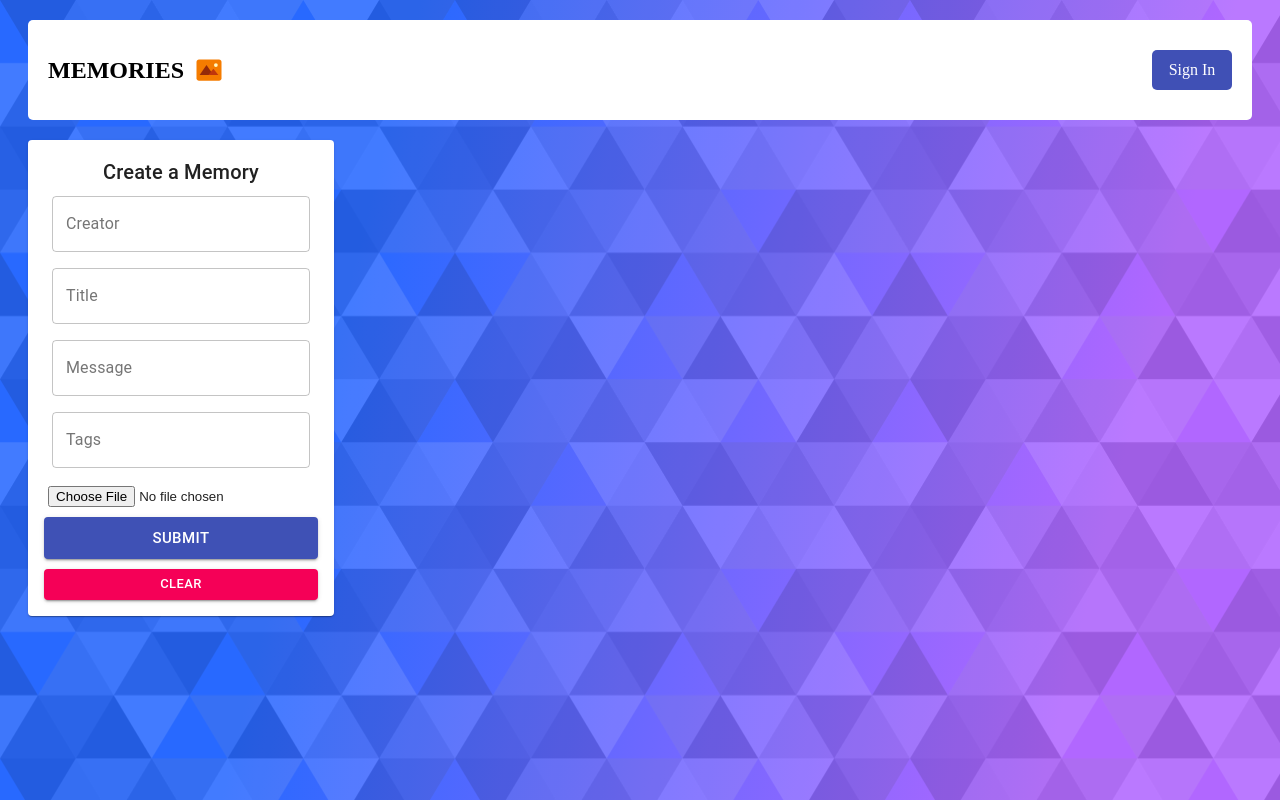
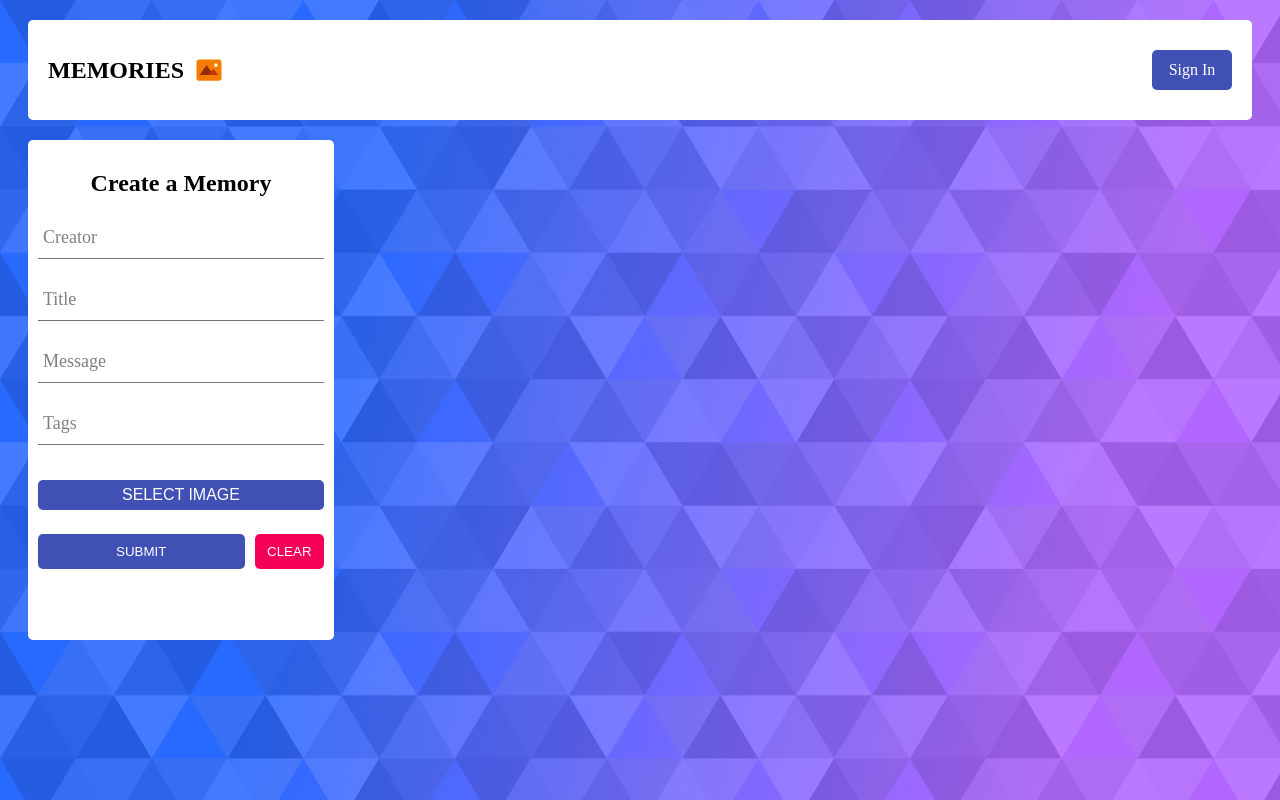
Before and after one commit to LisovyiNazar/memories_mern, a React (Create React App) app in the folder client/: page / in a window 1280 px wide. Built offline with nearby package versions, Linux system fonts and the light colour scheme; no server answers.

Commit message:
Form redesign and fix bugs

```diff
--- a/client/src/components/Form/Form.js
+++ b/client/src/components/Form/Form.js
@@ -1,14 +1,11 @@
 import React, { useContext, useEffect, useState } from 'react'
 import { PostForEditContext } from '../../store/context/postForEdit.context'
-import { TextField, Button, Typography, Paper } from '@material-ui/core'
 import FileBase from 'react-file-base64'
 import { useDispatch } from 'react-redux'
 import { createPost, updatePost } from '../../store/actions/post.actions'
-import useStyles from './styles'
+import './index.scss'
 
 const Form = () => {
-    const classes = useStyles()
-
     const initInputValue = {
         creator: '',
         title: '',
@@ -45,69 +42,63 @@ const Form = () => {
     }
 
     return (
-        <Paper className={classes.paper}>
-            <form autoComplete='off' noValidate className={`${classes.root} ${classes.form}`} onSubmit={handleSubmit}>
-                <Typography variant='h6'>{ postForEdit ? 'Update' : 'Create' } a Memory</Typography>
-                <TextField
-                    name='creator'
-                    variant='outlined'
-                    label='Creator'
-                    fullWidth
+        <form
+            className='memories-form'
+            onSubmit={handleSubmit}
+        >
+            <h2>{ postForEdit ? 'Update' : 'Create' } a Memory</h2>
+            <div className="group">
+                <input
+                    type="text"
+                    required
                     value={postData.creator}
                     onChange={(e) => setPostData({ ...postData, creator: e.target.value })}
                 />
-                <TextField
-                    name='title'
-                    variant='outlined'
-                    label='Title'
-                    fullWidth
+                <span className="bar"></span>
+                <label>Creator</label>
+            </div>
+            <div className="group">
+                <input
+                    type="text"
+                    required
                     value={postData.title}
                     onChange={(e) => setPostData({ ...postData, title: e.target.value })}
-                />
-                <TextField
-                    name='message'
-                    variant='outlined'
-                    label='Message'
-                    fullWidth
+                ></input>
+                <span className="bar"></span>
+                <label>Title</label>
+            </div>
+            <div className="group">
+                <input
+                    type="text"
+                    required
                     value={postData.message}
                     onChange={(e) => setPostData({ ...postData, message: e.target.value })}
-                />
-                <TextField
-                    name='tags'
-                    variant='outlined'
-                    label='Tags'
-                    fullWidth
+                ></input>
+                <span className="bar"></span>
+                <label>Message</label>
+            </div>
+            <div className="group">
+                <input
+                    type="text"
+                    required
                     value={postData.tags}
                     onChange={(e) => setPostData({ ...postData, tags: e.target.value.split(',') })}
+                ></input>
+                <span className="bar"></span>
+                <label>Tags</label>
+            </div>
+            <div className="image">
+                <FileBase
+                    type='file'
+                    multiple={false}
+                    onDone={({ base64 }) => setPostData({ ...postData, selectedFile: base64 })}
                 />
-                <div className={classes.fileInput}>
-                    <FileBase
-                        type='file'
-                        multiple={false}
-                        onDone={({base64}) => setPostData({ ...postData, selectedFile: base64 })}
-                    />
-                </div>
-                <Button
-                    className={classes.buttonSubmit}
-                    variant='contained'
-                    color='primary'
-                    size='large'
-                    type='submit'
-                    fullWidth
-                >
-                    Submit
-                </Button>
-                <Button
-                    variant='contained'
-                    color='secondary'
-                    size='small'
-                    onClick={() => {clearForm()}}
-                    fullWidth
-                >
-                    Clear
-                </Button>
-            </form>
-        </Paper>
+            </div>
+            <div className='button-group'>
+                <button type='submit' className='submit'>{ postForEdit ? 'Update' : 'Submit' }</button>
+                <button type='button' className='clear' onClick={() => clearForm()} >Clear</button>
+            </div>
+        </form>
     )
 }
 
--- /dev/null
+++ b/client/src/components/Form/index.scss
@@ -0,0 +1,140 @@
+.memories-form {
+    background-color: white;
+    height: 500px;
+    width: 100%;
+    border-radius: 5px;
+    box-sizing: border-box;
+    padding: 10px;
+
+    h2 {
+        align-items: center;
+        text-align: center;
+    }
+
+    .group {
+        position: relative;
+        margin-bottom: 20px;
+
+        input {
+            font-size: 18px;
+            padding: 10px 10px 10px 5px;
+            display: block;
+            width: 100%;
+            border: none;
+            border-bottom: 1px solid #757575;
+            box-sizing: border-box;
+
+            &:focus {
+                outline: none;
+            }
+
+            &:focus ~ label, &:valid ~ label {
+                top: -15px;
+                font-size: 14px;
+                color: #5264AE;
+                background: white;
+            }
+        }
+
+        label {
+            color: grey;
+            font-size: 18px;
+            font-weight: normal;
+            position: absolute;
+            pointer-events: none;
+            left: 5px;
+            top: 10px;
+            transition: 0.2s ease all;
+            -moz-transition: 0.2s ease all;
+            -webkit-transition: 0.2s ease all;
+        }
+
+        .bar {
+            position: relative;
+            display: block;
+            width: 100%;
+
+            &:before, &:after {
+                content: '';
+                height: 2px;
+                width: 0;
+                bottom: 1px;
+                position: absolute;
+                background: #5264AE;
+                transition: 0.2s ease all;
+                -moz-transition: 0.2s ease all;
+                -webkit-transition: 0.2s ease all;
+            }
+
+            &:before {
+                left: 50%;
+            }
+
+            &:after {
+                right: 50%;
+            }
+        }
+
+        input:focus ~ .bar:before, input:focus ~ .bar:after {
+            width: 50%;
+        }
+
+    }
+
+    .image {
+        margin-top: 35px;
+        width: 100%;
+
+        input {
+            border-bottom: unset;
+            // padding: 10px 0px;
+            font-size: unset;
+            visibility: hidden;
+            width: 100%;
+        }
+
+        input::before {
+            content: 'SELECT IMAGE';
+            visibility: visible;
+            display: flex;
+            justify-content: center;
+            align-items: center;
+            color: white;
+            width: 100%;
+            height: 30px;
+            background-color: #4050b5;
+            border-radius: 5px;
+            cursor: pointer;
+        }
+
+        label {
+            font-size: unset !important;
+            color: unset !important;
+        }
+    }
+
+    .button-group {
+        display: flex;
+        align-items: center;
+
+        & > button {
+            text-transform: uppercase;
+            padding: 10px;
+            border: none;
+            color: white;
+            border-radius: 5px;
+        }
+
+        .submit {
+            margin-right: 10px;
+            width: 75%;
+            background-color: #4050b5;
+        }
+
+        .clear {
+            width: 25%;
+            background-color: #f50157;
+        }
+    }
+
+}
--- a/client/src/components/Home/Home.js
+++ b/client/src/components/Home/Home.js
@@ -8,7 +8,7 @@ const Home = () => {
     return (
         <div className='home-wrapper'>
             <Posts />
-            <div className='form-wrapper'>
+            <div className='sidebar'>
                 <Form />
             </div>
         </div>
--- a/client/src/components/Home/index.scss
+++ b/client/src/components/Home/index.scss
@@ -2,7 +2,7 @@
     display: flex;
     flex-direction: row;
 
-    .form-wrapper {
+    .sidebar {
         width: 25%;
     }
 }
--- a/client/src/components/Posts/Post/index.scss
+++ b/client/src/components/Posts/Post/index.scss
@@ -1,5 +1,5 @@
 .post-wrapper {
-    height: 500px;
+    height: 520px;
     width: 50%;
     box-sizing: border-box;
     padding: 0px 20px 20px 0px;
```
